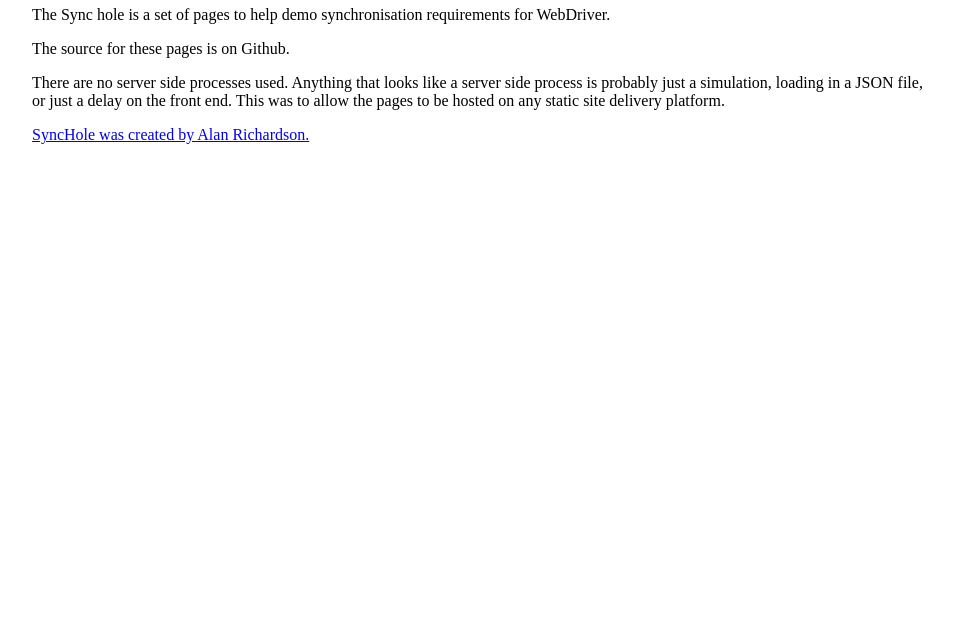
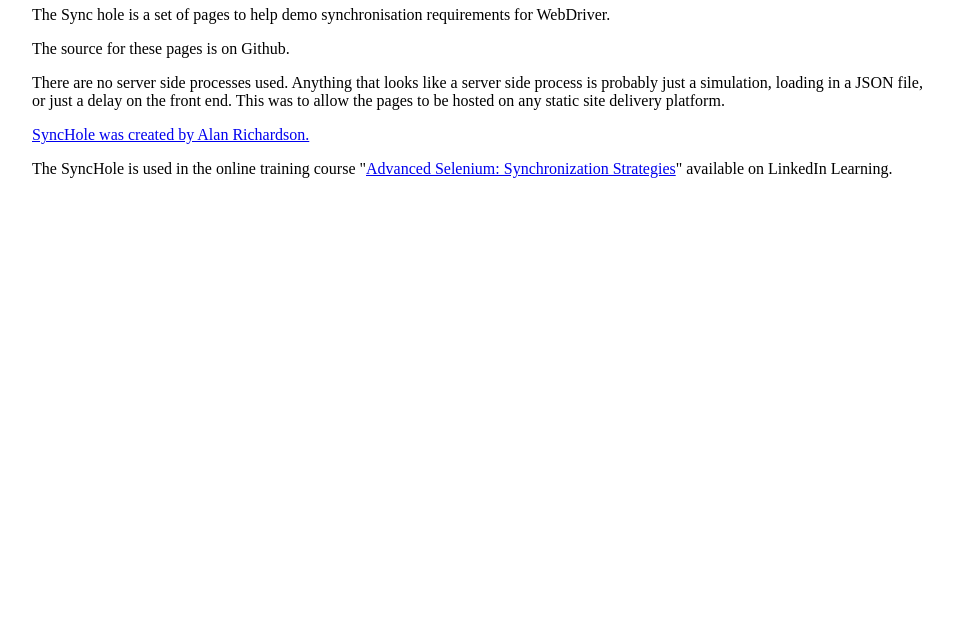
Before and after one commit to eviltester/synchole, a plain HTML site: page about.html in a window 1280 px wide. Shown: the part 177-800 px from the top of the page, without its empty margins (160-1113 px from the left). Drawn offline with Linux system fonts and the light colour scheme.

Commit message:
added links to course

```diff
--- a/about.html
+++ b/about.html
@@ -20,5 +20,6 @@
 is probably just a simulation, loading in a JSON file, or just a delay on the front end.
 This was to allow the pages to be hosted on any static site delivery platform.</p>
 <p><a href="https://eviltester.com">SyncHole was created by Alan Richardson.</a></p>
+<p>The SyncHole is used in the online training course "<a href="https://www.linkedin.com/learning/advanced-selenium-3-synchronization-strategies">Advanced Selenium: Synchronization Strategies</a>" available on LinkedIn Learning.</p>
 </body>
 </html>
```
Also changed, not shown: index.html (+1 -0 lines), 1 other file.
